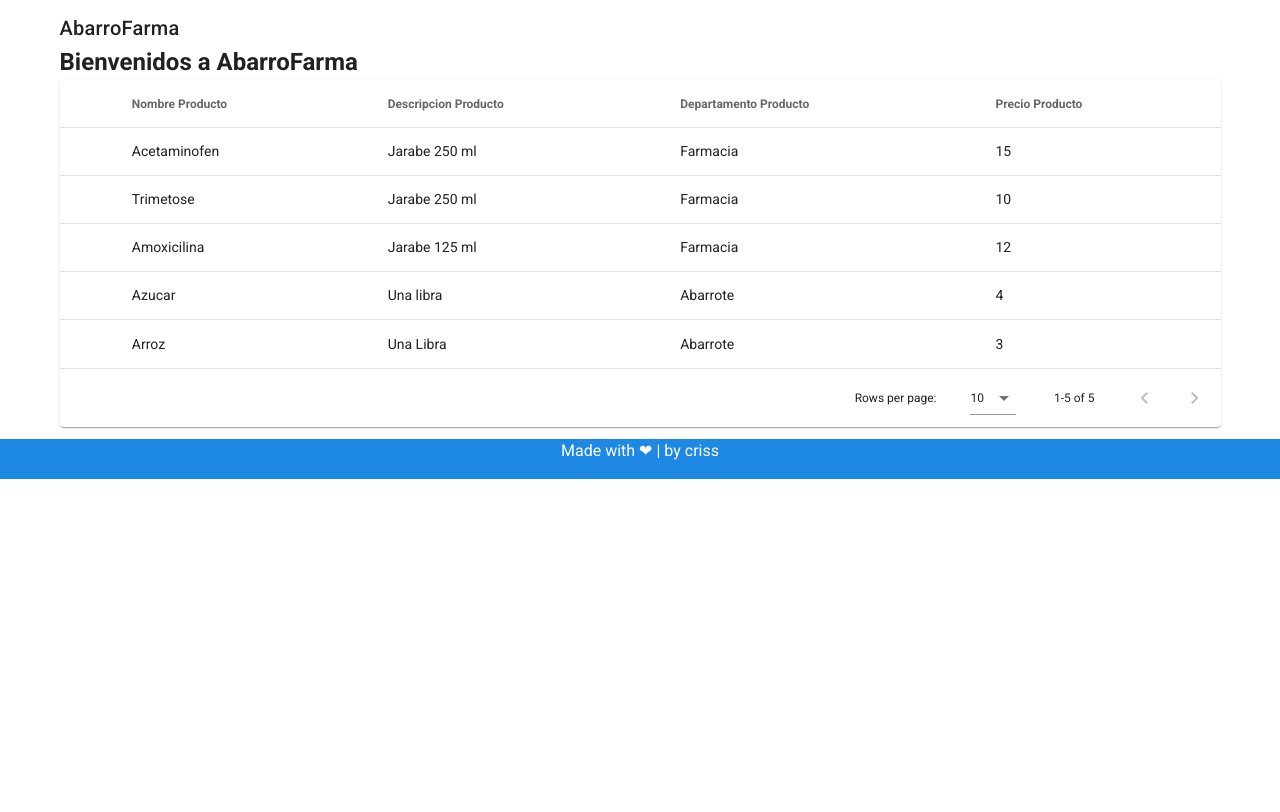
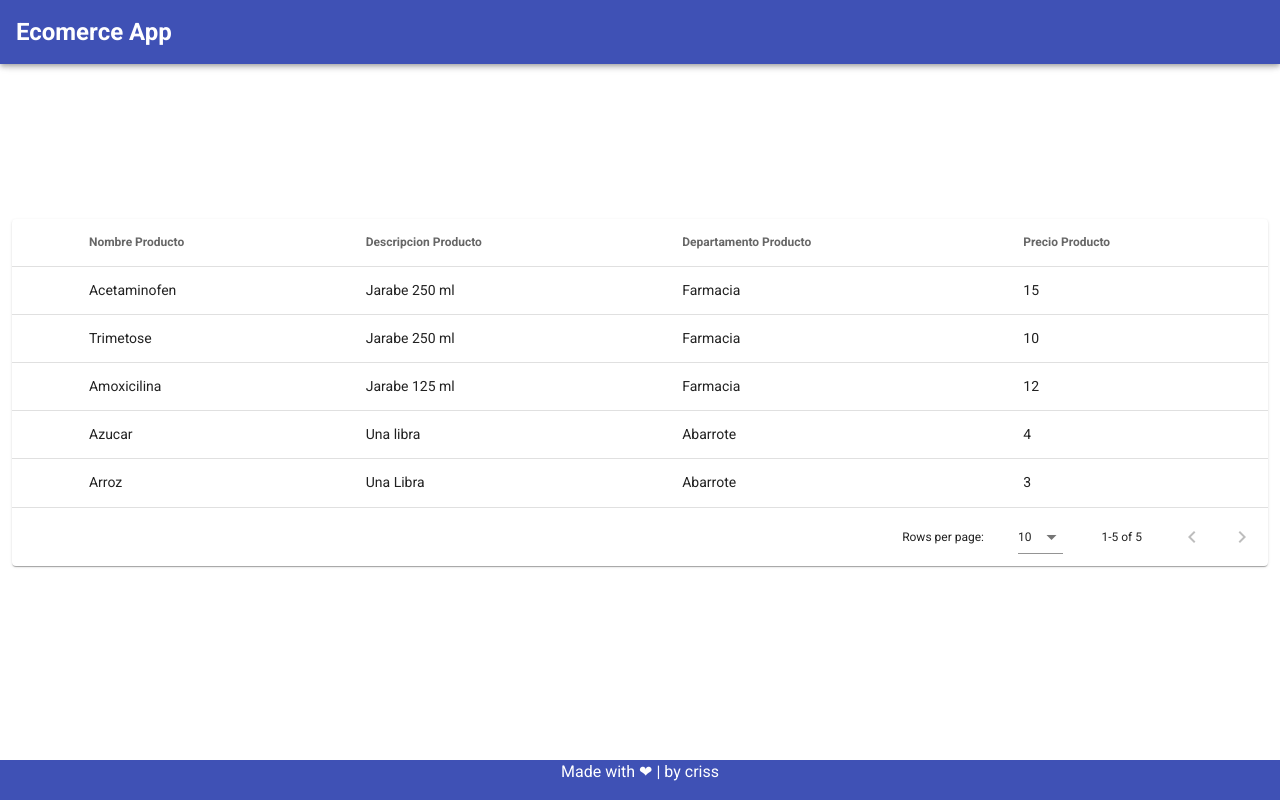
Before and after one commit to crisswebapp/Abarrofarma, a Nuxt app: page / in a window 1280 px wide. Built offline with nearby package versions, Linux system fonts and the light colour scheme.

Commit message:
agrege el header

```diff
--- a/components/footer/footer.vue
+++ b/components/footer/footer.vue
@@ -1,5 +1,5 @@
 <template>
-  <v-footer class="blue darken-1" padless>
+  <v-footer color="indigo" dark padless>
     <v-row>
       <v-col cols="12" class="text-center">
         <p class="white--text">
--- a/components/header/header.vue
+++ b/components/header/header.vue
@@ -1,111 +1,56 @@
 <template>
-  <div>
-    <nav class="navbar" role="navigation" aria-label="main navigation">
-      <div class="navbar-brand">
-        <nuxt-link :to="{ name: 'index' }" class="navbar-item">
-          <h1 class="title is-3 is-flex-mobile" />
+  <v-container class="full-height" fluid>
+    <v-navigation-drawer v-model="drawer" disable-resize-watcher app>
+      <v-list dense>
+        <v-list-item link>
+          <v-list-item-action>
+            <v-icon>mdi-home</v-icon>
+          </v-list-item-action>
+          <v-list-item-content>
+            Home
+          </v-list-item-content>
+        </v-list-item>
+        <v-list-item link>
+          <v-list-item-action>
+            <v-icon>mdi-contact-mail</v-icon>
+          </v-list-item-action>
+          <v-list-item-content>
+            Contact
+          </v-list-item-content>
+        </v-list-item>
+      </v-list>
+    </v-navigation-drawer>
+    <v-app-bar app color="indigo" dark>
+      <v-app-bar-nav-icon
+        class="hidden-md-and-up"
+        @click.stop="drawer = !drawer"
+      />
+      <v-spacer class="hidden-md-and-up"></v-spacer>
+      <v-toolbar-title>
+        <nuxt-link class="title-app" to="/">
+          <h1>Ecomerce App</h1>
         </nuxt-link>
-
-        <a
-          role="button"
-          class="navbar-burger burger"
-          aria-label="menu"
-          aria-expanded="false"
-          @click="isMenuOpen = !isMenuOpen"
-        >
-          <span aria-hidden="true" />
-          <span aria-hidden="true" />
-          <span aria-hidden="true" />
-        </a>
-      </div>
-
-      <div class="navbar-menu is-active">
-        <div class="navbar-start">
-          <div class="navbar-item field" />
-        </div>
-
-        <div class="navbar-end">
-          <div class="navbar-item social">
-            <a href="#" class="icon" :title="facebookTooltip">
-              <i class="fa fa-facebook" />
-            </a>
-            <a href="#" class="icon" :title="twitterTooltip">
-              <i class="fa fa-twitter" />
-            </a>
-            <a href="#" class="icon" :title="instagramTooltip">
-              <i class="fa fa-instagram" />
-            </a>
-            <a href="#" class="icon" :title="linkedinTooltip">
-              <i class="fa fa-linkedin" />
-            </a>
-          </div>
-          <div class="navbar-item shopping-cart" @click="showCheckoutModal">
-            <span class="icon">
-              <i class="fa fa-shopping-cart" />
-            </span>
-            <span :class="[numProductsAdded > 0 ? 'tag is-info' : '']">{{
-              numProductsAdded
-            }}</span>
-          </div>
-        </div>
-      </div>
-
-      <!-- For mobile and tablet -->
-      <div v-show="isMenuOpen" class="navbar-end">
-        <VmMenu />
-      </div>
-
-      <!-- For desktop -->
-      <div class="navbar-end is-hidden-mobile">
-        <VmMenu />
-      </div>
-    </nav>
-  </div>
+      </v-toolbar-title>
+    </v-app-bar>
+  </v-container>
 </template>
 
 <script>
-import VmMenu from '../menu/Menu'
 export default {
   name: 'VmHeader',
-  components: {
-    VmMenu
-  },
   data() {
-    return {
-      linkedinTooltip: 'Follow us on Linkedin',
-      facebookTooltip: 'Follow us on Facebook',
-      twitterTooltip: 'Follow us on Twitter',
-      instagramTooltip: 'Follow us on Instagram',
-      isCheckoutActive: false,
-      isMenuOpen: false
-    }
-  },
-  computed: {
-    numProductsAdded() {
-      return 3
-    }
-  },
-  methods: {
-    showCheckoutModal() {}
+    return { drawer: false }
   }
 }
 </script>
 
-<style scoped>
-.navbar-brand {
-  background: red;
+<style scrope>
+.title-app {
+  text-decoration: None;
+  color: white;
 }
-.title {
-  background: url('') no-repeat;
-  background-position: 50% 50%;
-  background-size: 165px;
-  width: 175px;
-  height: 35px;
-}
-.shopping-cart {
-  cursor: pointer;
-}
-a {
-  color: grey;
+h1 {
+  color: white;
+  font-size: 24px;
 }
 </style>
--- a/layouts/default.vue
+++ b/layouts/default.vue
@@ -1,13 +1,16 @@
 <template>
   <v-app>
+    <VmHeader />
     <nuxt />
     <VmFooter />
   </v-app>
 </template>
 
 <script>
+import VmHeader from '~/components/header/header'
 import VmFooter from '~/components/footer/footer'
+
 export default {
-  components: { VmFooter }
+  components: { VmFooter, VmHeader }
 }
 </script>
--- a/pages/index.vue
+++ b/pages/index.vue
@@ -1,12 +1,7 @@
 <template>
-  <div class="container">
-    <div>
-      <h1 class="title">
-        AbarroFarma
-      </h1>
-      <h2 class="subtitle">
-        Bienvenidos a AbarroFarma
-      </h2>
+  <v-container class="fill-height" fluid>
+    <v-row align="center" justify="center">
+      <v-col>
         <v-data-table
           :headers="headers"
           :items="desserts"
@@ -14,8 +9,9 @@
           class="elevation-1"
         >
         </v-data-table>
-    </div>
-  </div>
+      </v-col>
+    </v-row>
+  </v-container>
 </template>
 
 <script>
```
Lines whose indentation alone changed are shown as unchanged.
